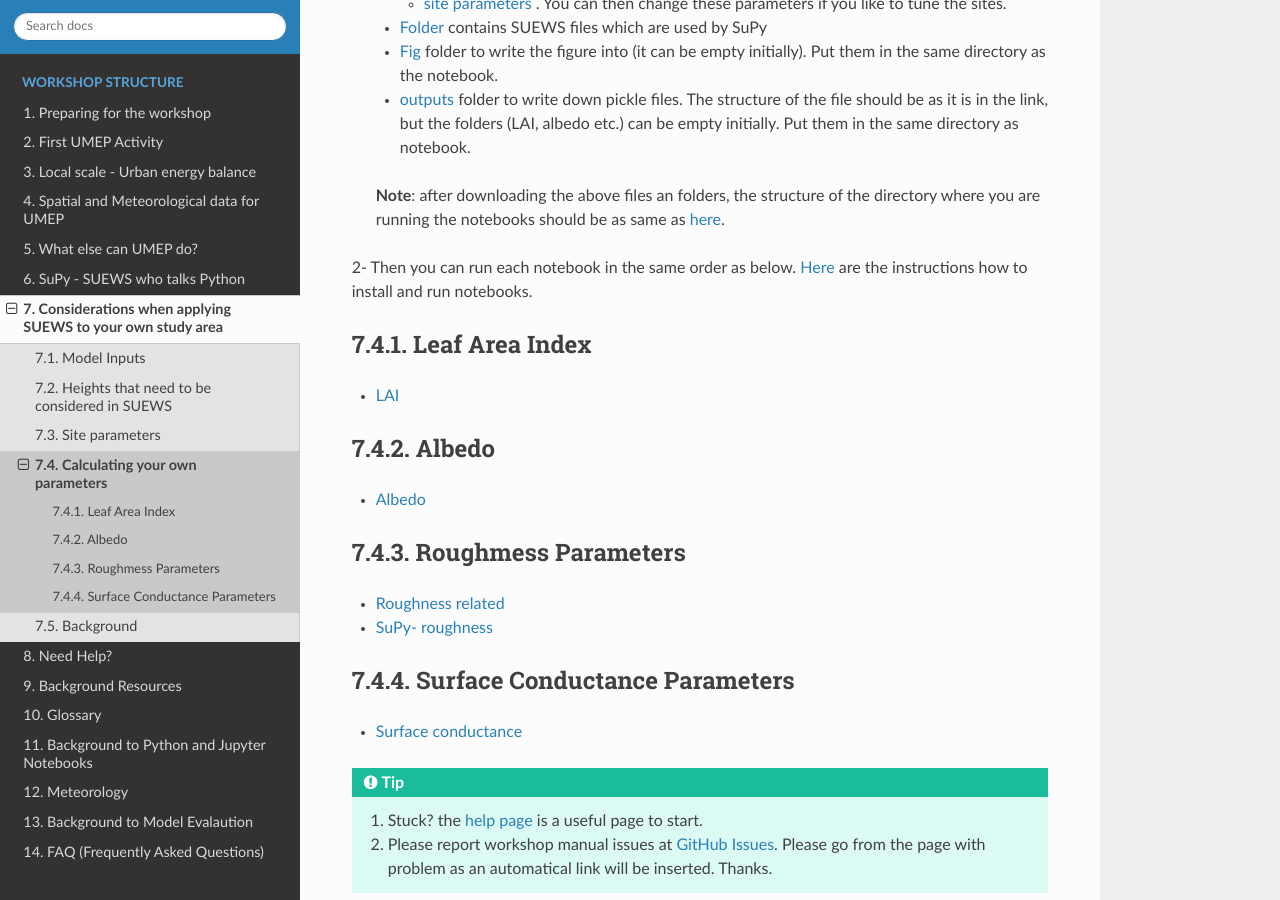
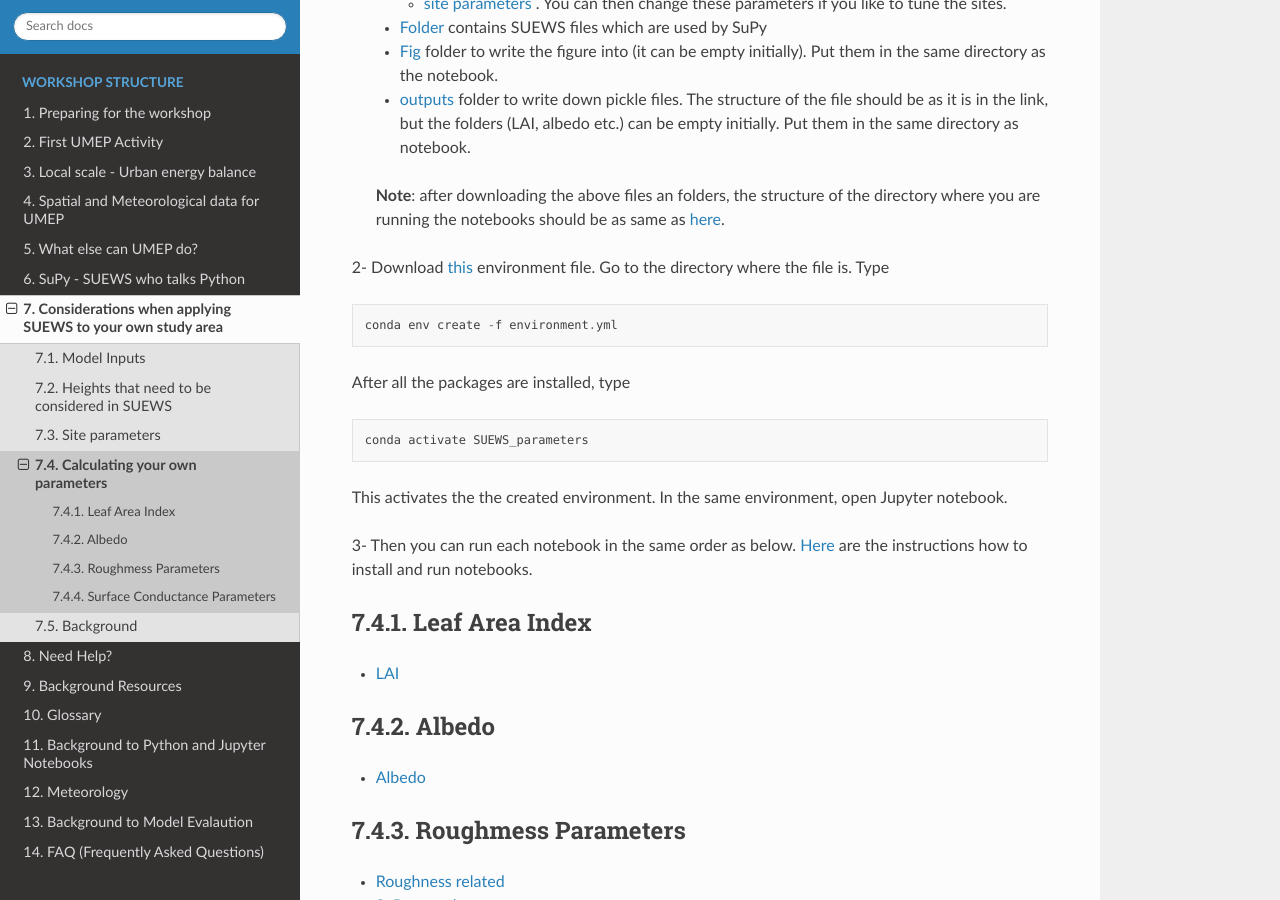
Before and after one commit to Urban-Meteorology-Reading/UMEP-Workshop, a Sphinx documentation site: the page built from source/Parameters/CalcParam.rst, in a window 1280 px wide and 900 px high, scrolled down 1408 px. Built offline with Sphinx 7.4.7 and the Read the Docs theme 2.0.0, drawn with Linux system fonts in a browser that asks for light colours.

Commit message:
Update CalcParam.rst

```diff
--- a/source/Parameters/CalcParam.rst
+++ b/source/Parameters/CalcParam.rst
@@ -28,6 +28,7 @@ In this example we use meteorological observations from AmeriFlux (https://ameri
 
 Steps to using these notebooks:
 
+
 1-  Download the following files and codes:
 
  -  `Data <https://github.com/hamidrezaomidvar/SUEWS_parameters_docs/tree/master/docs/source/steps/data>`_ : data that are necessary to calculate parameters (put them in the same directory as notebooks)
@@ -52,7 +53,22 @@ Steps to using these notebooks:
 
  **Note**: after downloading the above files an folders, the structure of the directory where you are running the notebooks should be as same as `here <https://github.com/hamidrezaomidvar/SUEWS_parameters_docs/tree/master/docs/source/steps>`_.
 
-2- Then you can run each notebook in the same order as below. `Here <https://umep-workshop.readthedocs.io/en/latest/Jupyter/JN1.html>`_ are the instructions how to install and run notebooks.
+2- Download `this <https://github.com/Urban-Meteorology-Reading/SUEWS_parameters/blob/master/environment.yml>`_ environment file. Go to the directory where the file is. Type
+
+.. code::
+
+      conda env create -f environment.yml
+
+After all the packages are installed, type
+
+.. code::
+
+      conda activate SUEWS_parameters
+
+
+This activates the the created environment. In the same environment, open Jupyter notebook.
+
+3- Then you can run each notebook in the same order as below. `Here <https://umep-workshop.readthedocs.io/en/latest/Jupyter/JN1.html>`_ are the instructions how to install and run notebooks.
 
 
 Leaf Area Index
```
